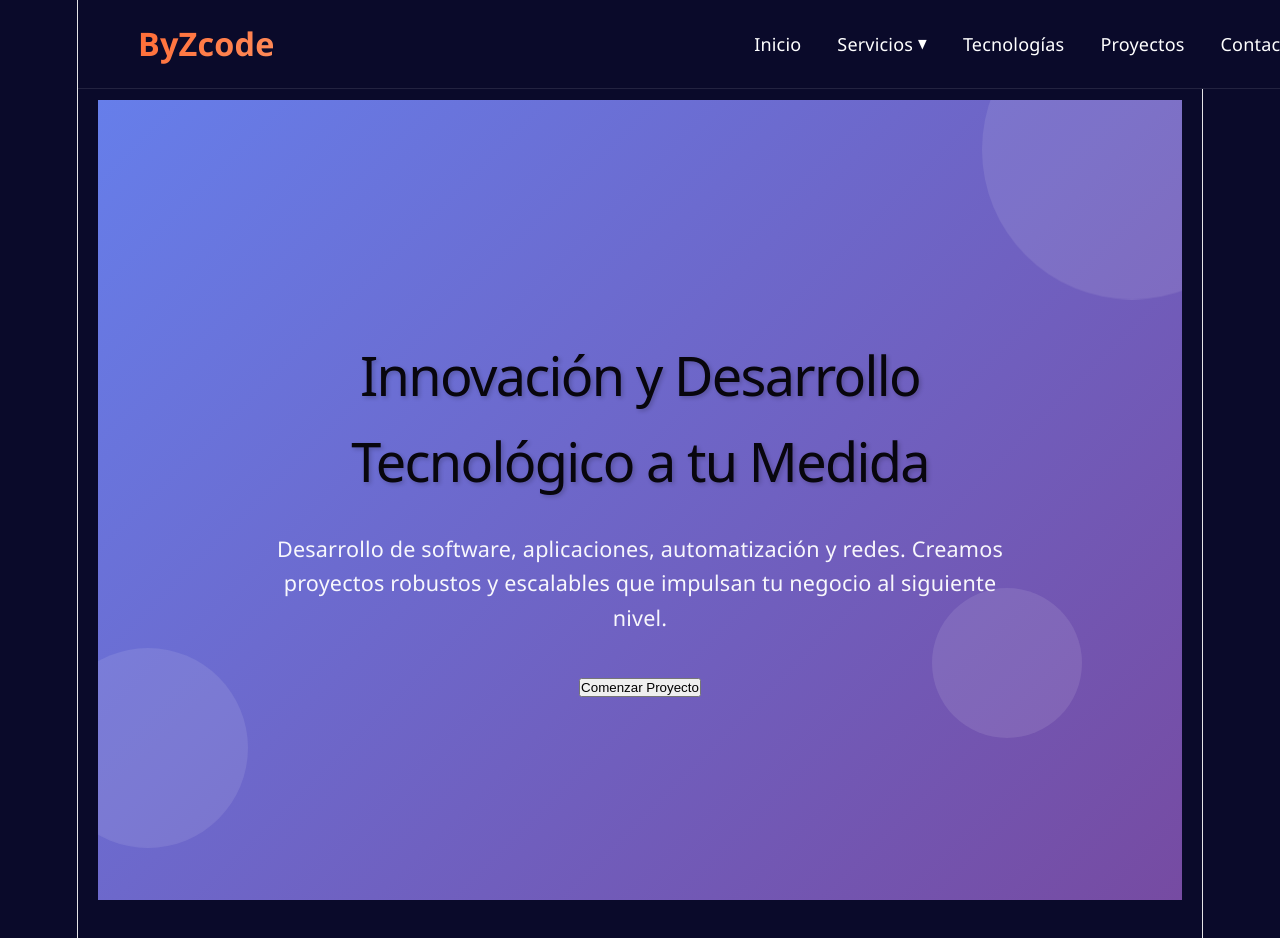
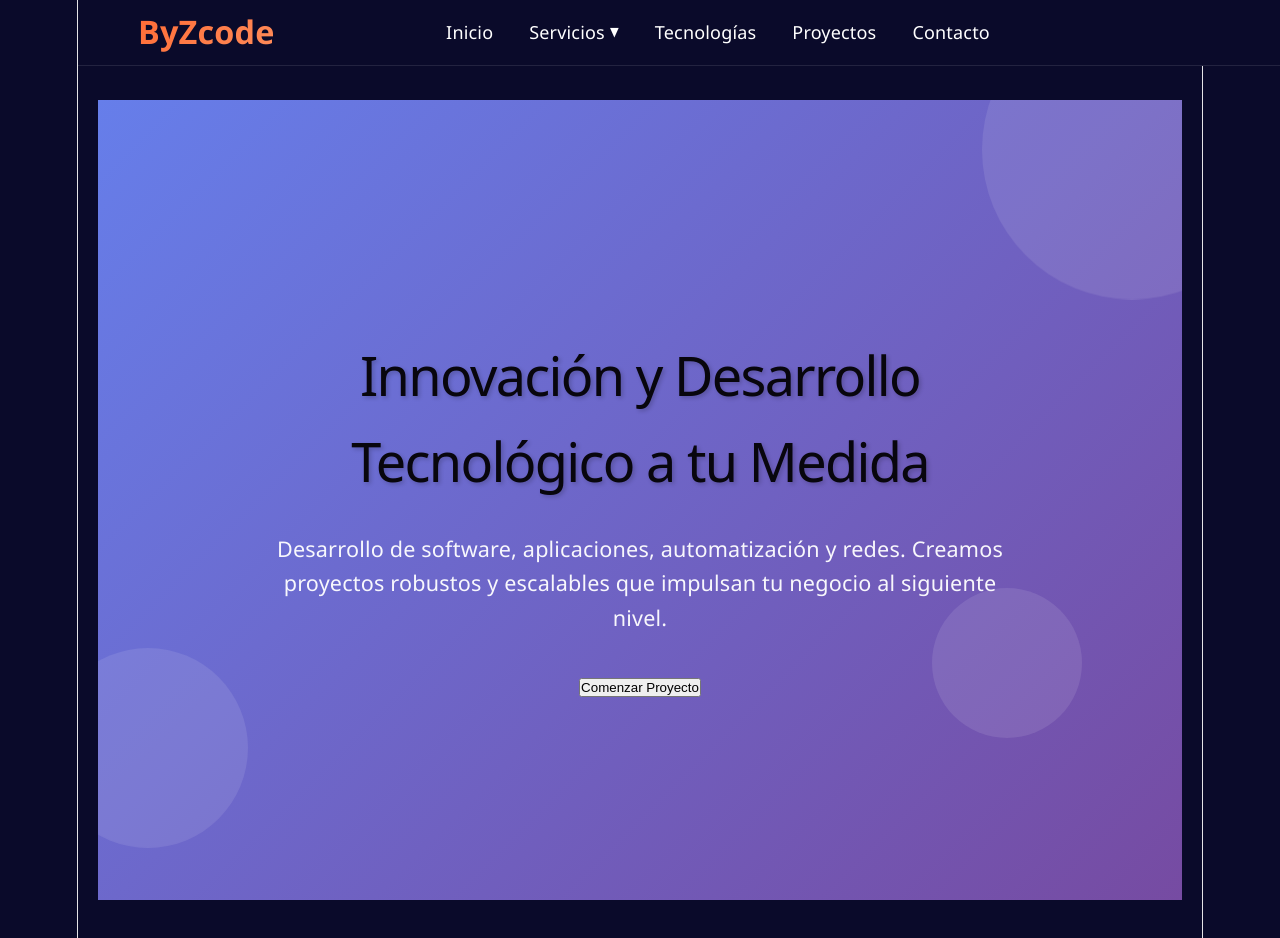
Before and after one commit to byzcodedeveloper-rgb/react-cicd-demo, a React (Vite) app: page / in a window 1280 px wide. Shown: the top 938 px of the page. Built offline with nearby package versions, Linux system fonts and the light colour scheme.

Commit message:
Inicio de commit de sitio byzcode 6

```diff
--- a/src/components/Navbar.css
+++ b/src/components/Navbar.css
@@ -1,4 +1,4 @@
-/* Navbar siempre visible - sin cambios al hacer scroll */
+/* Navbar siempre visible - menú centrado */
 .navbar {
   position: fixed;
   top: 0;
@@ -13,9 +13,15 @@
   max-width: 1200px;
   margin: 0 auto;
   display: flex;
-  justify-content: space-between;
+  justify-content: center;
   align-items: center;
+  position: relative;
   padding: 0 20px;
+}
+
+.logo {
+  position: absolute;
+  left: 20px;
 }
 
 .logo a {
@@ -28,12 +34,14 @@
   text-decoration: none;
 }
 
+/* MENÚ CENTRADO */
 .nav-menu {
   display: flex;
   list-style: none;
   gap: 2rem;
   margin: 0;
   padding: 0;
+  justify-content: center;
 }
 
 .nav-menu li a,
@@ -108,9 +116,20 @@
   font-size: 1.8rem;
   cursor: pointer;
   color: white;
+  position: absolute;
+  right: 20px;
 }
 
 @media (max-width: 768px) {
+  .nav-container {
+    justify-content: space-between;
+  }
+
+  .logo {
+    position: relative;
+    left: 0;
+  }
+
   .menu-icon {
     display: block;
   }
```
